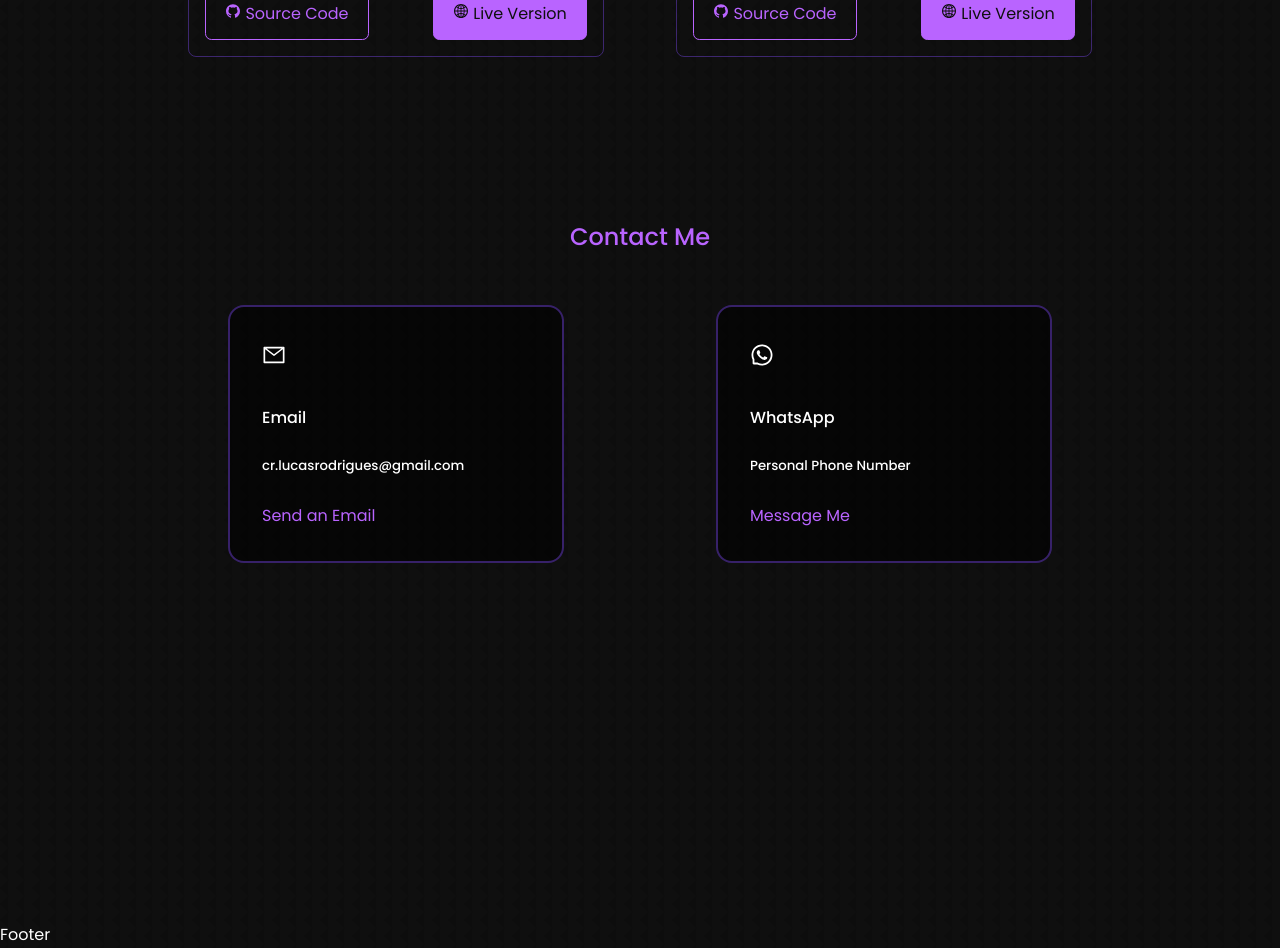
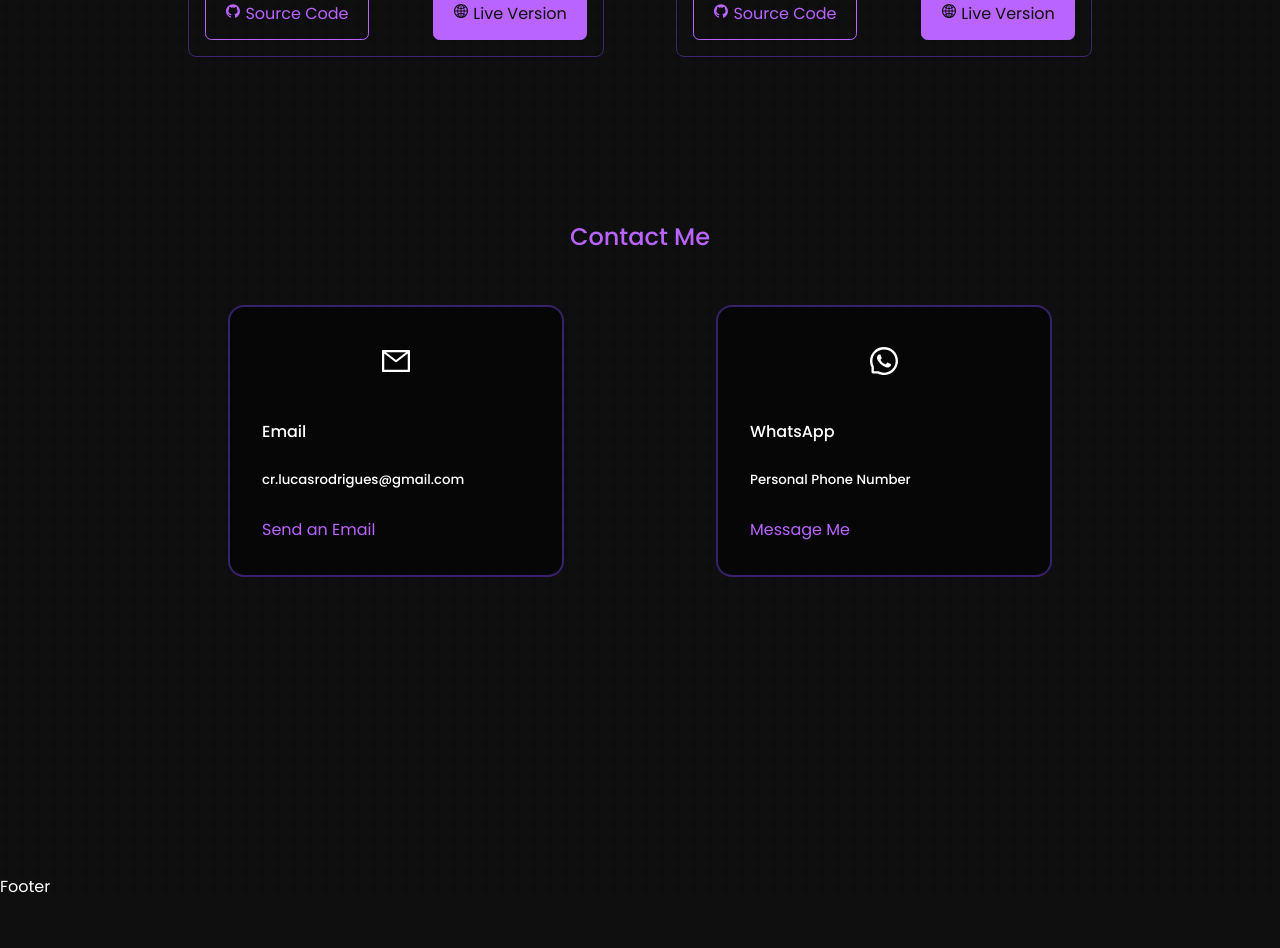
Before and after one commit to lucas-crodrigues/portfolio2, a React (Create React App) app: page / in a window 1280 px wide. Shown: the part 4000-4948 px from the top of the page. After the commit the page ends 4900 px from the top, so only its background shows below. Built offline with nearby package versions, Linux system fonts and the light colour scheme.

Commit message:
Update contact.css

```diff
--- a/src/components/contact/contact.css
+++ b/src/components/contact/contact.css
@@ -1,5 +1,6 @@
 #contact {
   justify-content: flex-start;
+  min-height: calc(100vh - 3rem);
 }
 
 .contact-container {
@@ -23,3 +24,14 @@
 .contact-option:hover {
   background-color: var(--color-bg-2);
 }
+
+.contact-option h2 {
+  align-self: center;
+  font-size: 2rem;
+}
+
+@media screen and (max-width: 600px) {
+  #contact {
+    min-height: 100vh;
+  }
+}
```
